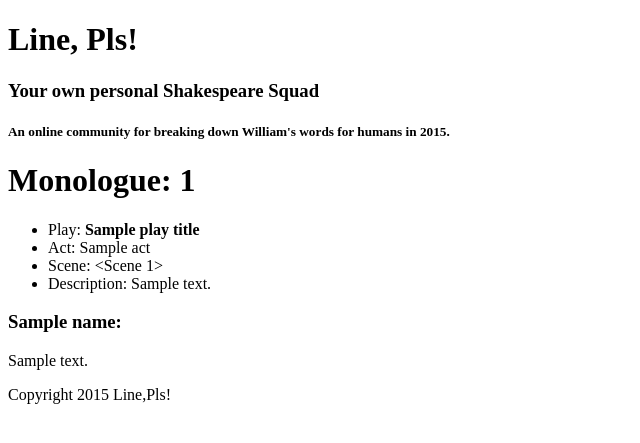
After one commit to carly/Line-Pls, a Flask app: template templates/monologue.html in a window 1280 px wide. The commit adds this page. Shown: the top 443 px of the page, without its empty margins (0-640 px from the left). Run offline with Flask 2, Linux system fonts and the light colour scheme; tables that the repository leaves empty hold one stand-in row (values such as "Sample post"); the template is opened without the code that fills it: values that come from a table or form of the project are taken from there, most other values are stand-ins (such as "Sample title", 1, 10 or a date in 2020); some libraries are stand-ins or nearby versions.

Commit message:
succeeded in creating monologue views

```diff
--- a/server.py
+++ b/server.py
@@ -23,17 +23,21 @@ def index():
 	"""Homepage."""
 	return render_template("homepage.html")
 
+
 @app.route('/plays')
 def play_list():
 	"""Show list of all the Shakespeare Plays in the database"""
 
+	#Lists all the plays as links right now
 	plays = Play.query.order_by(Play.title).all()
 	return render_template("play_list.html", plays=plays)
 
+
 @app.route('/plays/<string:play_id>')
 def play_details(play_id):
-	"""Displays information about the play"""
+	"""Shows play details, including a list of characters with links to all their monologues"""
 
+	# Gets all the info from the db for the play requested by user
 	play_object = Play.query.filter(Play.play_id==play_id).first()
 
 	title = play_object.title
@@ -41,6 +45,7 @@ def play_details(play_id):
 	date = play_object.date
 	genre = play_object.genre_id
 
+	# Gets all the info we need from the Characters table to be able to display all their monologues
 	characters = Character.query.filter(Character.play_id==play_id).all()
 
 	return render_template("play_details.html", title=title, long_title=long_title, date=date, genre=genre, characters=characters)
@@ -50,32 +55,50 @@ def play_details(play_id):
 def show_character(char_id):
 	"""Lists the Character description and links to Monologues"""
 
+	#Gets all the info we need from the Characters table
+	#Fix me
 	char_object = Character.query.filter(Character.char_id==char_id).first()
 
+	#Fix me
+	#Add act, scene, and scene descriptions for each monologue
 	name = char_object.char_name
 	play = char_object.play_id
 	c_description = char_object.c_description
 
+	#Fix me
+	#For some reason the for loop isn't displaying all the monologues..
 	monologues = Monologue.query.filter(Monologue.char_id==char_id).all()
-
 
 	return render_template("character.html", name=name, play=play, c_description=c_description, monologues=monologues)
 
 
 @app.route('/monologue/<int:mono_id>')
-def monologue_notes():
+def show_monologue(mono_id):
 	"""Shows the chosen monologue + ability to make annotations view"""
 
-	pass
-#	mono_object = Monologue.query.filter(Monologue.mono_id == mono_id).first()
-#
-#	mono_id = mono_object.mono_id
-#	play_id = mono_object.play_id
-#	char_id = mono_object.char_id
-#	text =
-#	#Connects data from Paragraphs.txt to variables in the monologues table
-#				monologue = Monologue(play_id=play_id, char_id=char_id, text=text, act_id=act_id, scene_id=scene_id, char_count=char_count, word_count=word_count)
-#
+	# Gets all the info we need from the Monologues Table
+	mono_object = Monologue.query.filter(Monologue.mono_id==mono_id).first()
+	#character, play, text, act, scene, scene description
+	#these are only here to access the things we need from the Play/Characters tables
+	char_id = mono_object.char_id
+	play_id = mono_object.play_id
+	scene = mono_object.scene_id
+
+	# Gets all the info we need from the Play, Scene, and Character tables using values pulled from the Monologue table
+	play_object = Play.query.filter(Play.play_id==play_id).first()
+	scene_object = Scene.query.filter(Scene.scene_id==scene).first()
+	char_object = Character.query.filter(Character.char_id==char_id).first()
+
+	#Everything going into the view.. + scene, which we use up there to get the description
+	mono_id = mono_object.mono_id
+	text = mono_object.text
+	act = mono_object.act_id
+	description = scene_object.s_description
+	play_title = play_object.title
+	name = char_object.char_name
+
+	return render_template("monologue.html", mono_id=mono_id, name=name, play_title=play_title, act=act, scene=scene, description=description, text=text)
+
 
 
 #Connecting server to db
--- /dev/null
+++ b/templates/monologue.html
@@ -0,0 +1,21 @@
+{% extends 'base.html' %}
+{% block content %}
+
+<!--return render_template("monologue.html", mono_id=mono_id, name=name, play_title=play_title, act=act, scene=scene, description=description, text=text)-->
+
+<h1>Monologue: {{ mono_id }} </h1>
+<ul>
+    <li>Play: <b>{{ play_title }}</b></li>
+    <li>Act: {{ act }}</li>
+    <li>Scene: {{ scene }}</li>
+    <li>Description: {{ description }} </li>
+</ul>
+
+<h3> {{ name }}: </h3>
+
+<!--Fix me-->
+<!--Need to figure out a way to get the [p] to be a line break-->
+<p> {{ text }} </p>
+
+
+{% endblock %}
```
Also changed, not shown: templates/character.html (+6 -2 lines), templates/monologue_details.html (deleted), templates/monologue_list.html (deleted).
